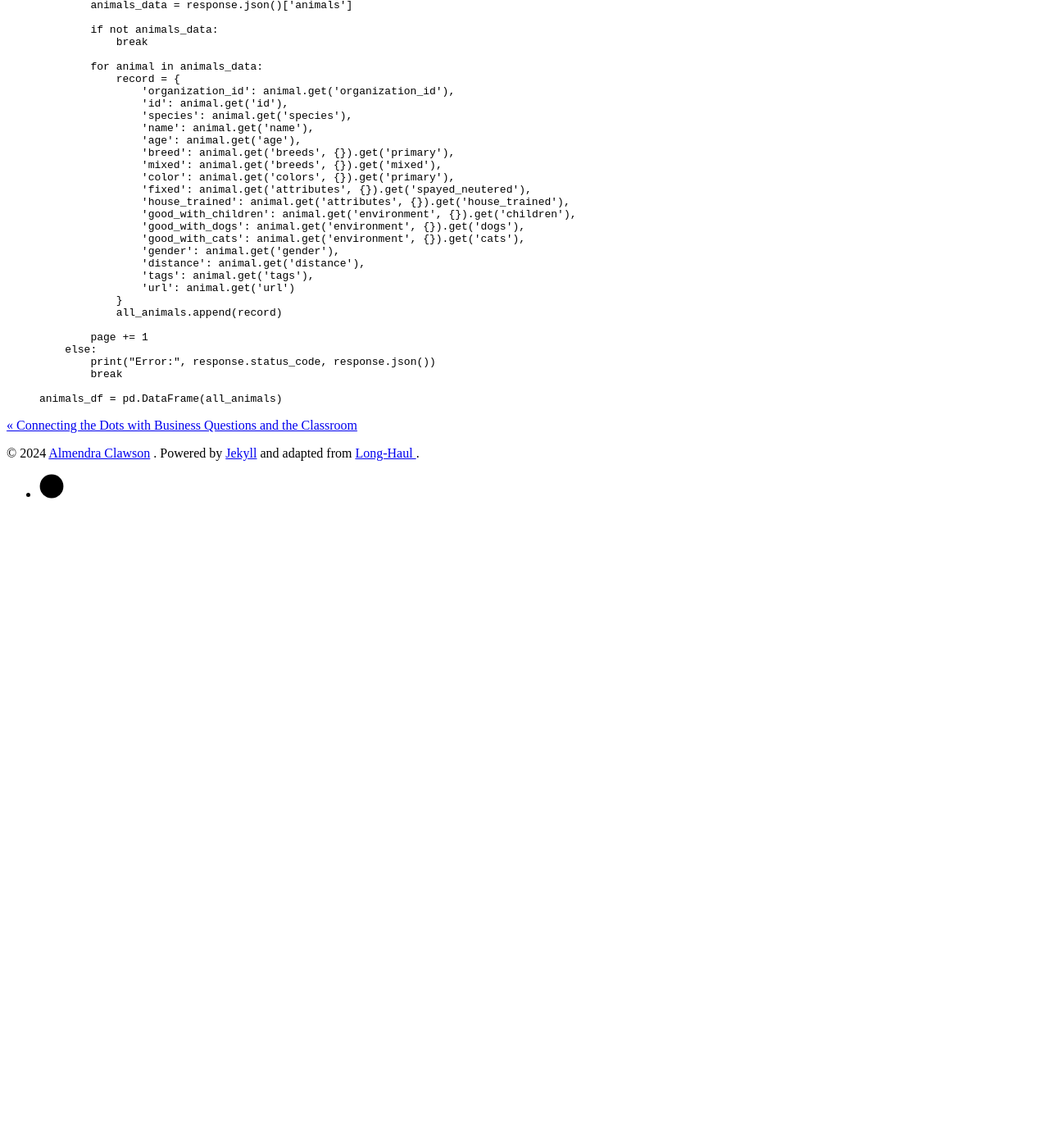
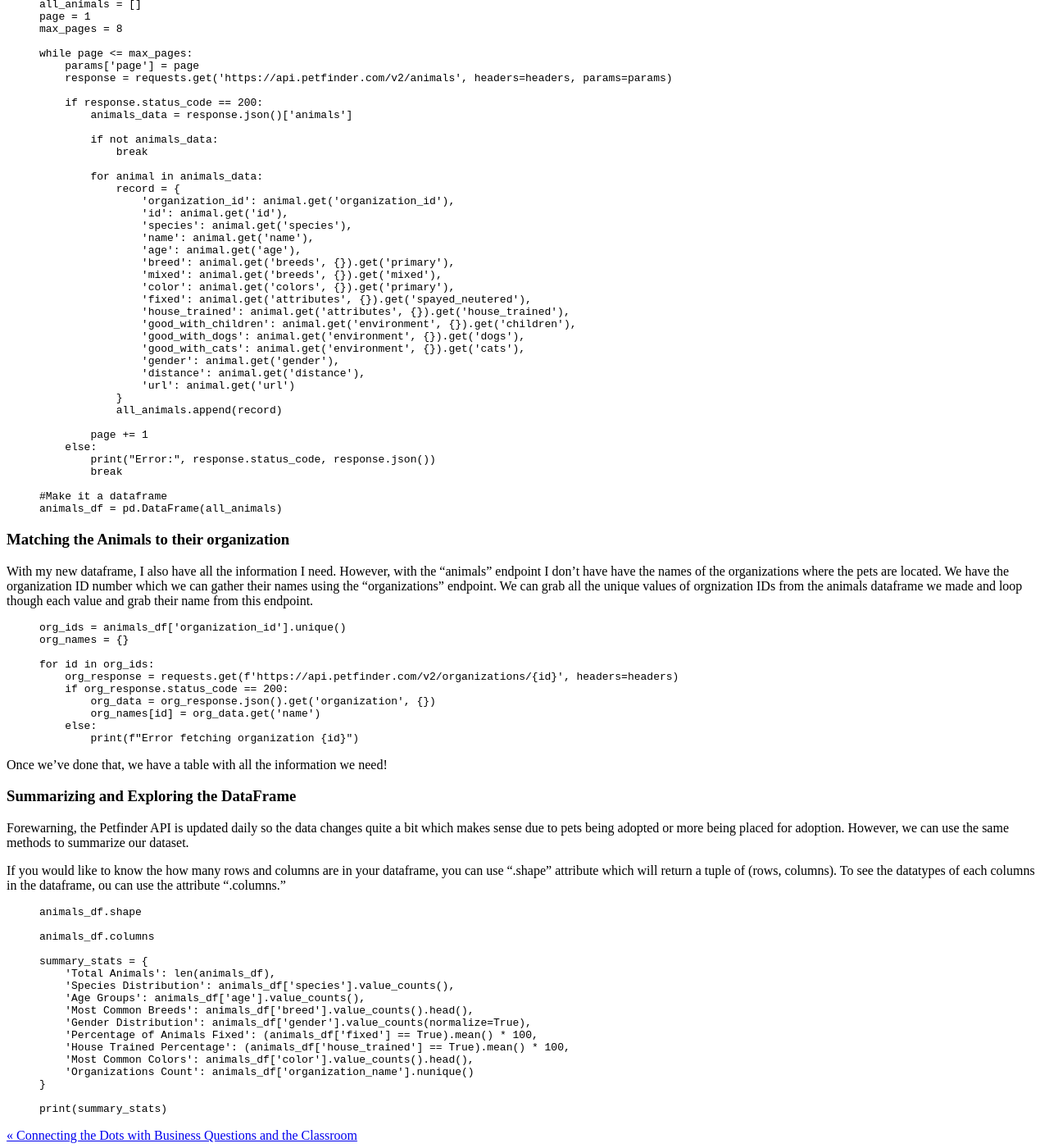
Before and after one commit to clawmendra/my-blog, a Jekyll site: the page built from _posts/2024-10-28-petfinder.md, in a window 1280 px wide and 1400 px high, scrolled down 1402 px. Shown: the whole window at 82% size. Built offline with Jekyll 4.4.1, drawn with Linux system fonts in a browser that asks for light colours; nearby versions of some CDN libraries; before the commit the page ends 2030 px from its top, so only the background shows below that; some of the changed text lies outside the part shown.

Commit message:
added code to petfinder post

```diff
--- a/_posts/2024-10-28-petfinder.md
+++ b/_posts/2024-10-28-petfinder.md
@@ -39,17 +39,26 @@ response = requests.post(auth_url, data=auth_data)
 token = response.json().get('access_token')
 {%- endhighlight -%}
 
-### Accessing the "Animals" endpoint in the Petfinder API
+### Accessing the endpoints in the Petfinder API
+
+Now that we have access to use the Petfinder API, we can now access any endpoint and collect the data we want.
+Since I want to know what animals are available in organizations near me, I need to use the "animals" endpoint and the "organization" endpoint to gather the information I need.
+Let's start with the "animals" endpoint. We need to use our access token as our header and adjust the parameters according to my question of interest. You can adjust the parameters
+anyway you'd like, but I'm going to put my zipcode and search for available animals within 100 miles. I will also put a limit of 50 which will limit the number of results to return per page.
 
 {%- highlight python -%}
 headers = {
     'Authorization': f'Bearer {token}'
 }
 params = {
-    'location': '84606',
-    'distance': 100,
+    'location': 'insert your zipcode here',
+    'distance': 100, #miles
     'limit': 50
 }
+{%- endhighlight -%}
+{%- highlight python -%}
+You can choose how many animals you want, but since I'm doing a limit of 50 pets per page, I'm gathering 8 pages of information which will give me a selection of 400 pets to filter through.
+
 
 #Fetch multiple pages
 all_animals = []
@@ -83,7 +92,6 @@ while page <= max_pages:
                 'good_with_cats': animal.get('environment', {}).get('cats'),
                 'gender': animal.get('gender'),
                 'distance': animal.get('distance'),
-                'tags': animal.get('tags'),
                 'url': animal.get('url')
             }
             all_animals.append(record)
@@ -93,5 +101,58 @@ while page <= max_pages:
         print("Error:", response.status_code, response.json())
         break
 
+#Make it a dataframe
 animals_df = pd.DataFrame(all_animals)
 {%- endhighlight -%}
+
+
+### Matching the Animals to their organization
+
+With my new dataframe, I also have all the information I need. However, with the "animals" endpoint
+I don't have have the names of the organizations where the pets are located. We have the organization ID
+number which we can gather their names using the "organizations" endpoint. We can grab all the unique values
+of orgnization IDs from the animals dataframe we made and loop though each value and grab their name from this
+endpoint.
+
+{%- highlight python -%}
+org_ids = animals_df['organization_id'].unique()
+org_names = {}
+
+for id in org_ids:
+    org_response = requests.get(f'https://api.petfinder.com/v2/organizations/{id}', headers=headers)
+    if org_response.status_code == 200:
+        org_data = org_response.json().get('organization', {})
+        org_names[id] = org_data.get('name')
+    else:
+        print(f"Error fetching organization {id}")
+{%- endhighlight -%}
+
+Once we've done that, we have a table with all the information we need!
+
+
+### Summarizing and Exploring the DataFrame
+
+Forewarning, the Petfinder API is updated daily so the data changes quite a bit which makes sense due to pets being adopted or more being placed for adoption. However, we can use the same methods to summarize our dataset.
+
+If you would like to know the how many rows and columns are in your dataframe, you can use ".shape" attribute which will return a tuple of (rows, columns). To see the datatypes of each columns in the dataframe, ou can use the attribute ".columns."
+{%- highlight python -%}
+
+animals_df.shape
+
+animals_df.columns
+
+summary_stats = {
+    'Total Animals': len(animals_df),
+    'Species Distribution': animals_df['species'].value_counts(),
+    'Age Groups': animals_df['age'].value_counts(),
+    'Most Common Breeds': animals_df['breed'].value_counts().head(),
+    'Gender Distribution': animals_df['gender'].value_counts(normalize=True),
+    'Percentage of Animals Fixed': (animals_df['fixed'] == True).mean() * 100,
+    'House Trained Percentage': (animals_df['house_trained'] == True).mean() * 100,
+    'Most Common Colors': animals_df['color'].value_counts().head(),
+    'Organizations Count': animals_df['organization_name'].nunique()
+}
+
+print(summary_stats)
+
+{%- endhighlight -%}
```
